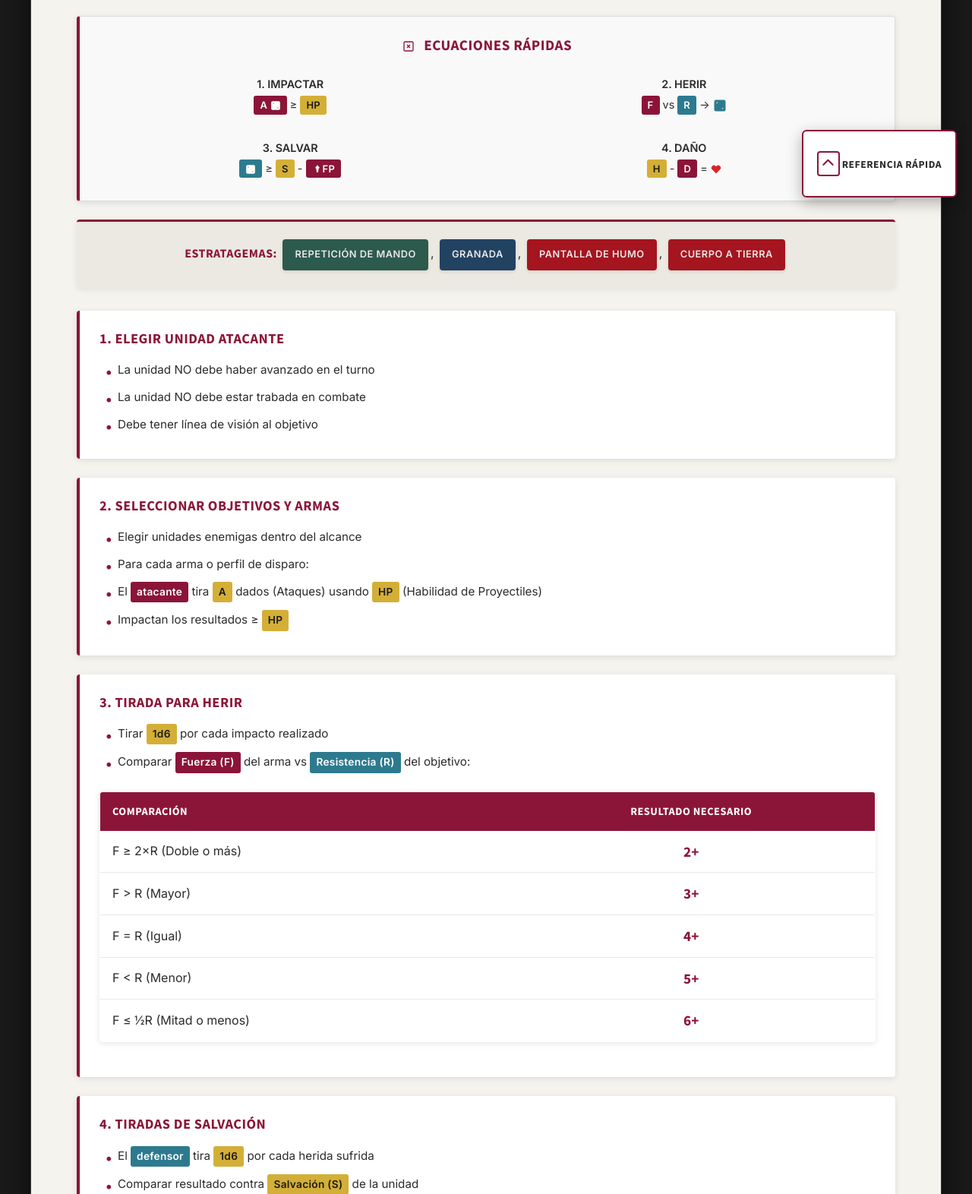
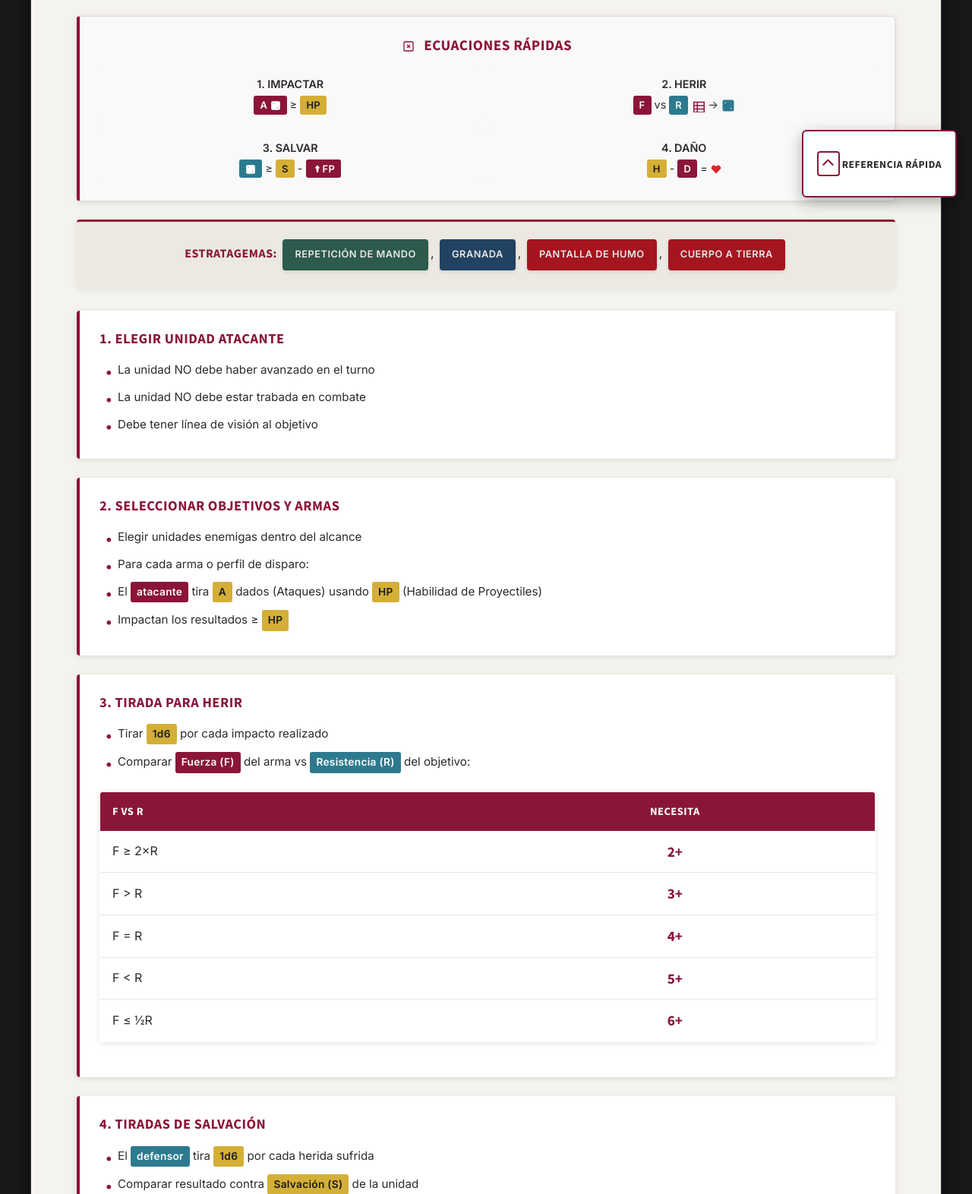
Before and after one commit to DiegoVallejoDev/40k-reglas-simples, a plain HTML site: page public/index.html in a window 1280 px wide. Shown: the part 520-2092 px from the top of the page at 76% size. Drawn offline with Linux system fonts and the light colour scheme.

Commit message:
minimal ui changes

```diff
--- a/public/index.html
+++ b/public/index.html
@@ -79,13 +79,20 @@
                         </div>
                         <div style="text-align: center; padding: 0.5rem; background: #f9f9f9; border-radius: 0.25rem;">
                             <div style="font-weight: 600; margin-bottom: 0.25rem;">2. HERIR</div>
-                            <div><span class="attacker">F</span> vs <span class="defender">R</span> → <svg width="18"
-                                    height="18" viewBox="0 0 24 24" fill="none"
+                            <div><span class="attacker">F</span> vs <span class="defender">R</span>
+                                <svg width="18" height="18" viewBox="0 0 24 24" fill="none"
+                                    style="display: inline-block; vertical-align: middle;">
+                                    <rect x="5" y="6" width="18" height="18" stroke="#8B1538" stroke-width="2"
+                                        fill="none"></rect>
+                                    <path d="M5 12h18M6 18h18M11 6v18" stroke="#8B1538" stroke-width="2"></path>
+                                </svg>
+                                → <svg width="18" height="18" viewBox="0 0 24 24" fill="none"
                                     style="display: inline-block; vertical-align: middle;">
                                     <rect x="2" y="2" width="20" height="20" rx="3" fill="#2d7a8f" />
                                     <circle cx="7" cy="7" r="1" fill="white" />
                                     <circle cx="17" cy="17" r="1" fill="white" />
-                                </svg></div>
+                                </svg>
+                            </div>
                         </div>
                         <div style="text-align: center; padding: 0.5rem; background: #f9f9f9; border-radius: 0.25rem;">
                             <div style="font-weight: 600; margin-bottom: 0.25rem;">3. SALVAR</div>
@@ -155,30 +162,30 @@
                     <table class="wound-table">
                         <thead>
                             <tr>
-                                <th>Comparación</th>
-                                <th>Resultado Necesario</th>
+                                <th>F vs R</th>
+                                <th>Necesita</th>
                             </tr>
                         </thead>
                         <tbody>
                             <tr>
-                                <td data-label="Comparación">F ≥ 2×R (Doble o más)</td>
-                                <td data-label="Resultado" class="result">2+</td>
+                                <td data-label="F vs R">F ≥ 2×R</td>
+                                <td data-label="Necesita" class="result">2+</td>
                             </tr>
                             <tr>
-                                <td data-label="Comparación">F &gt; R (Mayor)</td>
-                                <td data-label="Resultado" class="result">3+</td>
+                                <td data-label="F vs R">F &gt; R</td>
+                                <td data-label="Necesita" class="result">3+</td>
                             </tr>
                             <tr>
-                                <td data-label="Comparación">F = R (Igual)</td>
-                                <td data-label="Resultado" class="result">4+</td>
+                                <td data-label="F vs R">F = R</td>
+                                <td data-label="Necesita" class="result">4+</td>
                             </tr>
                             <tr>
-                                <td data-label="Comparación">F &lt; R (Menor)</td>
-                                <td data-label="Resultado" class="result">5+</td>
+                                <td data-label="F vs R">F &lt; R</td>
+                                <td data-label="Necesita" class="result">5+</td>
                             </tr>
                             <tr>
-                                <td data-label="Comparación">F ≤ ½R (Mitad o menos)</td>
-                                <td data-label="Resultado" class="result">6+</td>
+                                <td data-label="F vs R">F ≤ ½R</td>
+                                <td data-label="Necesita" class="result">6+</td>
                             </tr>
                         </tbody>
                     </table>
@@ -281,13 +288,20 @@
                         </div>
                         <div style="text-align: center; padding: 0.5rem; background: #f9f9f9; border-radius: 0.25rem;">
                             <div style="font-weight: 600; margin-bottom: 0.25rem;">2. HERIR</div>
-                            <div><span class="attacker">F</span> vs <span class="defender">R</span> → <svg width="18"
-                                    height="18" viewBox="0 0 24 24" fill="none"
+                            <div><span class="attacker">F</span> vs <span class="defender">R</span>
+                                <svg width="18" height="18" viewBox="0 0 24 24" fill="none"
+                                    style="display: inline-block; vertical-align: middle;">
+                                    <rect x="5" y="6" width="18" height="18" stroke="#8B1538" stroke-width="2"
+                                        fill="none"></rect>
+                                    <path d="M5 12h18M6 18h18M11 6v18" stroke="#8B1538" stroke-width="2"></path>
+                                </svg>
+                                → <svg width="18" height="18" viewBox="0 0 24 24" fill="none"
                                     style="display: inline-block; vertical-align: middle;">
                                     <rect x="2" y="2" width="20" height="20" rx="3" fill="#2d7a8f" />
                                     <circle cx="7" cy="7" r="1" fill="white" />
                                     <circle cx="17" cy="17" r="1" fill="white" />
-                                </svg></div>
+                                </svg>
+                            </div>
                         </div>
                         <div style="text-align: center; padding: 0.5rem; background: #f9f9f9; border-radius: 0.25rem;">
                             <div style="font-weight: 600; margin-bottom: 0.25rem;">3. SALVAR</div>
```
